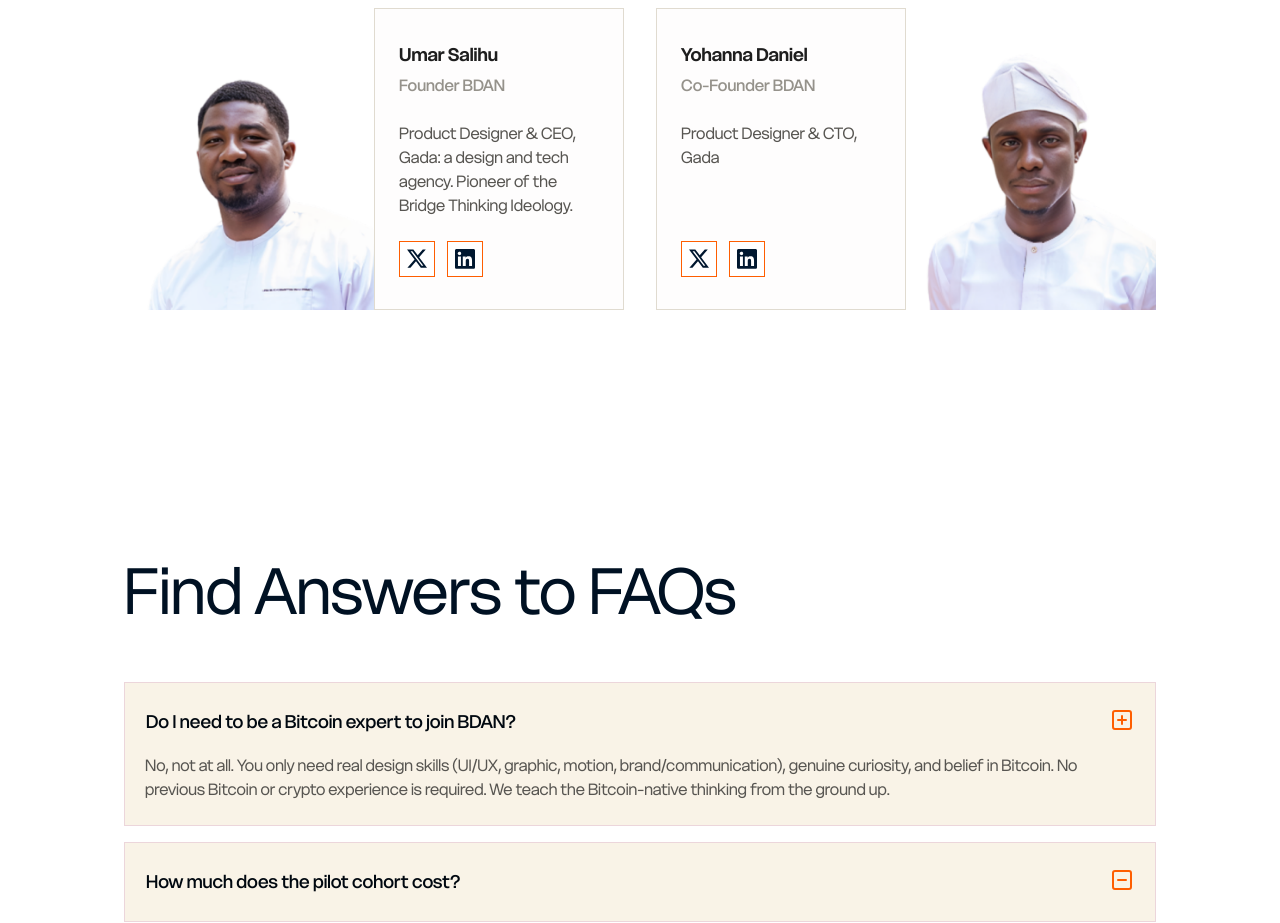
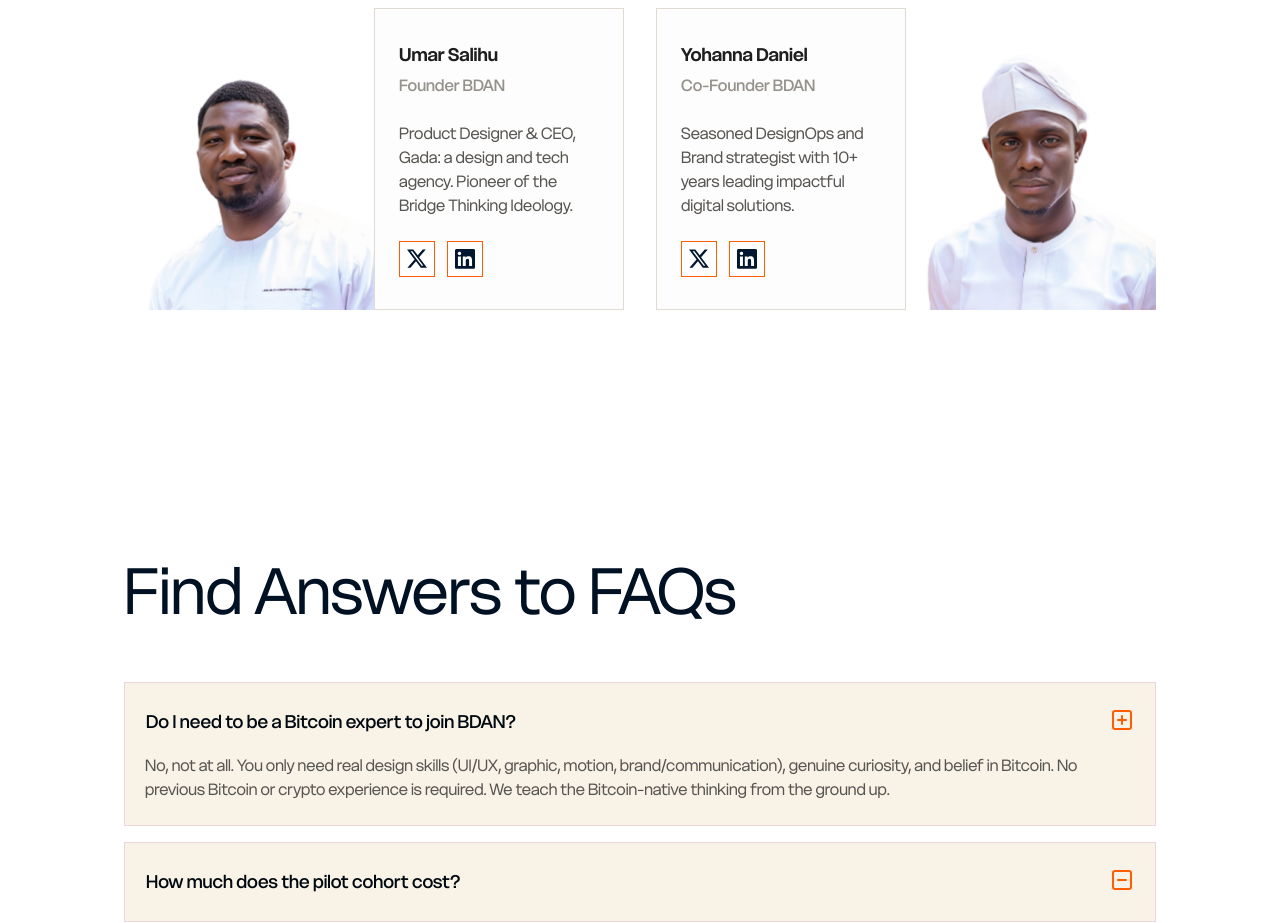
Before and after one commit to GadaStudios/BDAN, a Next.js app: page / in a window 1280 px wide. Shown: the part 5540-6463 px from the top of the page. Built offline with nearby package versions, Linux system fonts and the light colour scheme.

Commit message:
Update teams.tsx

```diff
--- a/app/components/teams.tsx
+++ b/app/components/teams.tsx
@@ -60,7 +60,7 @@
     {
       name: "Yohanna Daniel",
       designation: "Co-Founder BDAN",
-      bio: "Product Designer & CTO, Gada",
+      bio: "Seasoned DesignOps and Brand strategist with 10+ years leading impactful digital solutions.",
       image: "/teams/daniel.png",
       socials: [
         {
```
